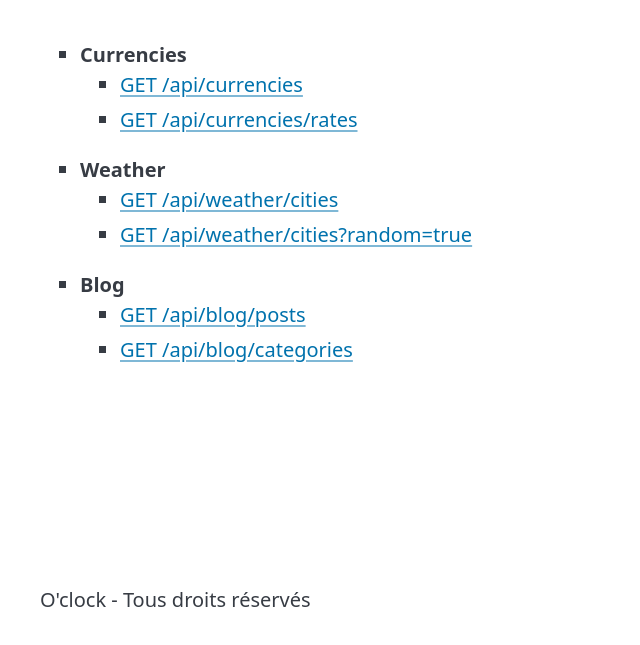
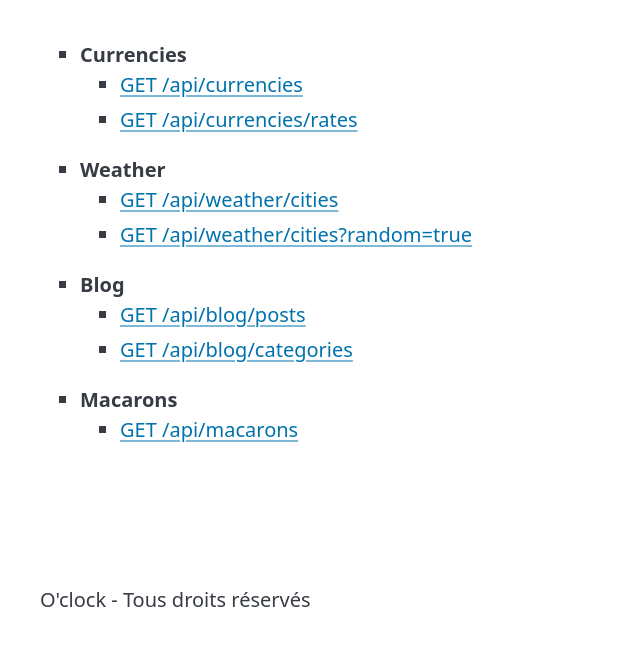
Before and after one commit to enzoclock/oapi, a website: page public/index.html in a window 1280 px wide. Shown: the part 125-770 px from the top of the page, without its empty margins (0-640 px from the left). Drawn offline with nearby package versions, Linux system fonts and the light colour scheme.

Commit message:
ajout lien endpoint macarons sur la page html

```diff
--- a/public/index.html
+++ b/public/index.html
@@ -63,6 +63,13 @@
         </ul>
       </li>
 
+      <li>
+        <strong>Macarons</strong>
+        <ul>
+          <li><a href="/api/macarons">GET /api/macarons</a></li>
+        </ul>
+      </li>
+
     </ul>
   </main>
 
```
